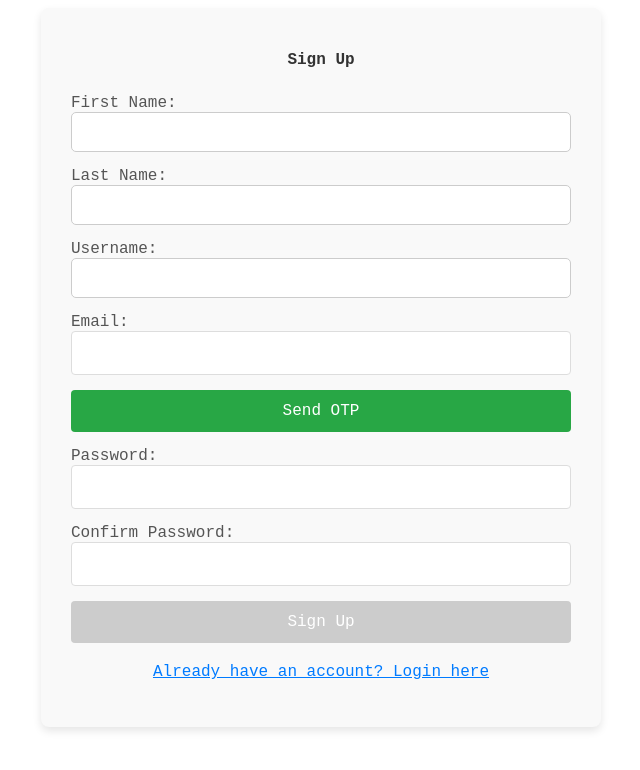
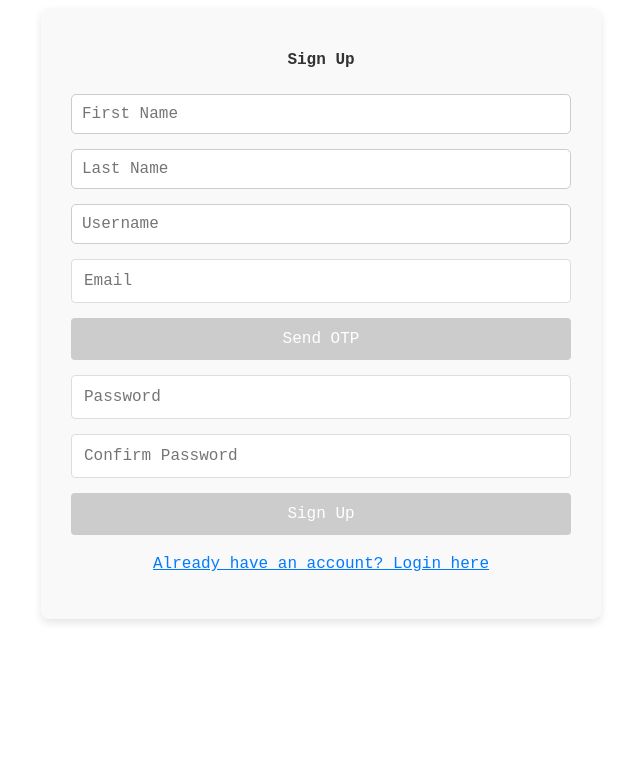
Before and after one commit to shubhamchikane99/journalApplicationFrontend, a React (Create React App) app: page /signup in a window 1280 px wide. Shown: the top 770 px of the page, without its empty margins (319-959 px from the left). Built offline with nearby package versions, Linux system fonts and the light colour scheme.

Commit message:
shubham changes signup validation form

```diff
--- a/src/pages/LoginForm.js
+++ b/src/pages/LoginForm.js
@@ -67,6 +67,7 @@ const LoginForm = () => {
           type="text"
           placeholder="Username"
           value={usernameInput}
+          onKeyDown={handleKeyDown}
           onChange={(e) => setUsernameInput(e.target.value)}
           className="login-input"
           disabled={loading}
@@ -80,7 +81,11 @@ const LoginForm = () => {
           className="login-input"
           disabled={loading}
         />
-        <button onClick={handleLogin} className="login-button" disabled={loading}>
+        <button
+          onClick={handleLogin}
+          className="login-button"
+          disabled={loading}
+        >
           Login
         </button>
         {error && <p className="error-message">{error}</p>}
--- a/src/pages/SignUpForm.js
+++ b/src/pages/SignUpForm.js
@@ -1,12 +1,12 @@
-import React, { useState } from "react";
-import { fetchData } from "../services/apiService";
+import React, { useState, useEffect, useCallback } from "react";
+import { fetchData, postData } from "../services/apiService";
 import { endPoint } from "../services/endPoint";
-import { postData } from "../services/apiService";
 import { useNavigate } from "react-router-dom";
+import Loader from "../components/Loader";
 import "../styles/SignUpForm.css";
 
 const SignUpForm = () => {
-  const [firstName, setFirstname] = useState("");
+  const [firstName, setFirstName] = useState("");
   const [lastName, setLastName] = useState("");
   const [username, setUsername] = useState("");
   const [email, setEmail] = useState("");
@@ -18,34 +18,90 @@ const SignUpForm = () => {
   const [error, setError] = useState("");
   const [loading, setLoading] = useState(false);
   const [otpLoading, setOtpLoading] = useState(false);
+  const [otpValidationLoading, setOtpValidationLoading] = useState(false);
+  const [usernameError, setUsernameError] = useState("");
+  const [emailError, setEmailError] = useState("");
 
   const navigate = useNavigate();
 
-  const handleSendOtp = async () => {
-    if (!email && !username) {
-      setError("Please enter both username and email.");
-      return;
-    } else if (!email) {
-      setError("Please enter an email to send OTP.");
-      return;
-    } else if (!username) {
-      setError("Please enter a username.");
+  // Function to check if username is taken
+  const checkUsername = useCallback(async () => {
+    // If username is 'admin', block it or do any specific handling
+    if (username.trim().toLowerCase() === "admin") {
+      setUsernameError("The username 'admin' is not allowed.");
       return;
     }
 
+    //if (!username.trim()) return; // Prevent API call if username is empty
+    try {
+      const data = await fetchData(
+        `${endPoint.public}/check-username?userName=${username}`
+      );
+      if (data.data.statusCode === 409) {
+        setUsernameError(data.data.errorMessage);
+      } else {
+        setUsernameError("");
+      }
+    } catch {
+      setUsernameError("Error checking username.");
+    }
+  }, [username]);
+
+  // Function to check if email is taken
+  const checkEmail = useCallback(async () => {
+    if (!email.trim()) return; // Prevent API call if email is empty
+    try {
+      const data = await fetchData(
+        `${endPoint.public}/check-email?emailId=${email}`
+      );
+      if (data.data.statusCode === 409) {
+        setUsernameError(data.data.errorMessage);
+      } else {
+        setUsernameError("");
+      }
+    } catch {
+      setEmailError("Error checking email.");
+    }
+  }, [email]);
+
+  // Call API when username changes
+  useEffect(() => {
+    if (!username.trim()) {
+      setUsernameError("");
+      return;
+    }
+    const delayDebounceFn = setTimeout(() => {
+      checkUsername();
+    }, 500);
+    return () => clearTimeout(delayDebounceFn);
+  }, [username, email, checkUsername]);
+
+  // Call API when email changes
+  useEffect(() => {
+    const delayDebounceFn = setTimeout(() => {
+      checkEmail();
+    }, 500);
+    return () => clearTimeout(delayDebounceFn);
+  }, [email, username, checkEmail]);
+
+  const handleSendOtp = async () => {
+    if (!email) {
+      setError("Please enter an email to send OTP.");
+      return;
+    }
     setOtpLoading(true);
     try {
-      // API call to send OTP
-      const data = await fetchData(endPoint.public + "/send-otp?emailId=" + email);
-
-      if (data.data.error === false) {
+      const data = await fetchData(
+        `${endPoint.public}/send-otp?emailId=${email}`
+      );
+      if (!data.data.error) {
         alert("OTP sent to your email.");
         setIsOtpSent(true);
-        setError(""); // Clear any previous error messages
+        setError("");
       } else {
         setError(data.message || "Failed to send OTP.");
       }
-    } catch (err) {
+    } catch {
       setError("Error sending OTP. Please try again.");
     } finally {
       setOtpLoading(false);
@@ -57,138 +113,123 @@ const SignUpForm = () => {
       setError("Please enter the OTP.");
       return;
     }
-
-    setLoading(true);
+    setOtpValidationLoading(true);
     try {
-      // API call to validate OTP
       const data = await fetchData(
-        endPoint.public + "/validate-otp?emailId=" + email + "&otp=" + otp
+        `${endPoint.public}/validate-otp?emailId=${email}&otp=${otp}`
       );
-
       if (data.data.statusCode === 200) {
         alert("OTP verified successfully.");
         setIsOtpVerified(true);
-        setError(""); // Clear any previous error messages
+        setError("");
       } else {
         setError(data.data.errorMessage || "Invalid OTP.");
       }
-    } catch (err) {
+    } catch {
       setError("Error validating OTP. Please try again.");
     } finally {
-      setLoading(false);
+      setOtpValidationLoading(false);
     }
   };
 
   const handleSubmit = async (e) => {
     e.preventDefault();
-
+    if (!isOtpVerified) {
+      setError("Please verify your OTP first.");
+      return;
+    }
     if (password !== confirmPassword) {
       setError("Passwords do not match.");
       return;
     }
-
-    if (!username || !password) {
-      setError("Username and password are required.");
+    if (usernameError || emailError) {
+      setError("Please resolve errors before submitting.");
       return;
     }
-
-    if (!isOtpVerified) {
-      setError("Please verify your OTP first.");
-      return;
+    setLoading(true);
+    const userPayload = {
+      firstName,
+      lastName,
+      userName: username,
+      password,
+      email,
+      sentimentAnalysis: 1,
+      accessRole: [{ accessRoleName: "ADMIN" }],
+    };
+    try {
+      const data = await postData(
+        `${endPoint.public}/create-user`,
+        userPayload
+      );
+      if (data.data.statusCode === 200) {
+        alert(data.data.errorMessage);
+        navigate("/");
+      } else {
+        setError(data.data.errorMessage);
+        alert(data.data.errorMessage);
       }
-
-    setLoading(true);
-
-    const userPayload = {
-      firstName : firstName,
-      lastName : lastName,
-      userName: username,
-      password: password,
-      email: email,
-      sentimentAnalysis: 1,
-      accessRole : [
-        {
-          accessRoleName : "ADMIN"
-        }
-      ]
-    };
-
-    try {
-      // Simulate sign-up API response
-
-      const data = await postData(endPoint.public + "/create-user" , userPayload);
-
-      if (data.data.statusCode===200) {
-        alert(data.data.errorMessage);
-        setUsername("");
-        setPassword("");
-        setConfirmPassword("");
-        setOtp("");
-        navigate("/"); // Redirect to login
-      } else {
-        alert(data.data.errorMessage)
-      }
-    } catch (err) {
+    } catch {
       setError("Failed to create account. Please try again.");
     } finally {
       setLoading(false);
     }
   };
 
+  // Function to validate email format
+  const validateEmailFormat = (email) => {
+    const emailRegex = /^[^\s@]+@[^\s@]+\.[a-zA-Z]{2,}$/;
+    return emailRegex.test(email);
+  };
+
+  // Disable Send OTP button until username and email are valid
+  const isFormValid =
+    !usernameError &&
+    !emailError &&
+    email &&
+    username &&
+    validateEmailFormat(email);
+
   return (
     <div className="container">
+      {loading && <Loader />}
       <h2>Sign Up</h2>
       {error && <p className="error">{error}</p>}
-
       <form onSubmit={handleSubmit}>
-      <div>
-          <label htmlFor="firstName">First Name:</label>
         <input
           type="text"
-            id="firstName"
+          placeholder="First Name"
           value={firstName}
-            onChange={(e) => setFirstname(e.target.value)}
+          onChange={(e) => setFirstName(e.target.value)}
           required
         />
-        </div>
-        <div>
-          <label htmlFor="lastName">Last Name:</label>
         <input
           type="text"
-            id="lastName"
+          placeholder="Last Name"
           value={lastName}
           onChange={(e) => setLastName(e.target.value)}
           required
         />
-        </div>
-        <div>
-          <label htmlFor="username">Username:</label>
         <input
           type="text"
-            id="username"
+          placeholder="Username"
           value={username}
           onChange={(e) => setUsername(e.target.value)}
           required
         />
-        </div>
-
-        <div>
-          <label htmlFor="email">Email:</label>
+        {usernameError && <p className="error">{usernameError}</p>}
         <input
           type="email"
-            id="email"
+          placeholder="Email"
           value={email}
           onChange={(e) => setEmail(e.target.value)}
           required
         />
-        </div>
-
+        {emailError && <p className="error">{emailError}</p>}
         {isOtpSent && (
-          <div>
-            <label htmlFor="otp">Enter OTP:</label>
+          <>
             <input
               type="text"
-              id="otp"
+              placeholder="Enter OTP"
               value={otp}
               onChange={(e) => setOtp(e.target.value)}
               required
@@ -196,56 +237,39 @@ const SignUpForm = () => {
             <button
               type="button"
               onClick={handleValidateOtp}
-              disabled={loading}
-              style={{ marginBottom: "5px", marginTop : "5px" }}
-
+              disabled={otpValidationLoading}
             >
-              {loading ? "Validating OTP..." : "Validate OTP"}
+              {otpValidationLoading ? "Validating..." : "Validate OTP"}
             </button>
+          </>
+        )}
+        {!isOtpSent && (
           <button
             type="button"
             onClick={handleSendOtp}
-              disabled={otpLoading}
-
+            disabled={otpLoading || !isFormValid}
           >
-              {otpLoading ? "Resending OTP..." : "Resend OTP"}
-            </button>
-          </div>
-        )}
-
-        {!isOtpSent && (
-          <button type="button" onClick={handleSendOtp} disabled={otpLoading}>
-            {otpLoading ? "Sending OTP..." : "Send OTP"}
+            {otpLoading ? "Sending..." : "Send OTP"}
           </button>
         )}
-
-        <div>
-          <label htmlFor="password">Password:</label>
         <input
           type="password"
-            id="password"
+          placeholder="Password"
           value={password}
           onChange={(e) => setPassword(e.target.value)}
           required
         />
-        </div>
-
-        <div>
-          <label htmlFor="confirmPassword">Confirm Password:</label>
         <input
           type="password"
-            id="confirmPassword"
+          placeholder="Confirm Password"
           value={confirmPassword}
           onChange={(e) => setConfirmPassword(e.target.value)}
           required
         />
-        </div>
-
         <button type="submit" disabled={loading || !isOtpVerified}>
           {loading ? "Signing Up..." : "Sign Up"}
         </button>
       </form>
-
       <p onClick={() => navigate("/")} className="signup-link">
         Already have an account? Login here
       </p>
```
Also changed, not shown: 1 other file (tests, documents, lock files or other folders). Lines whose indentation alone changed are shown as unchanged.
